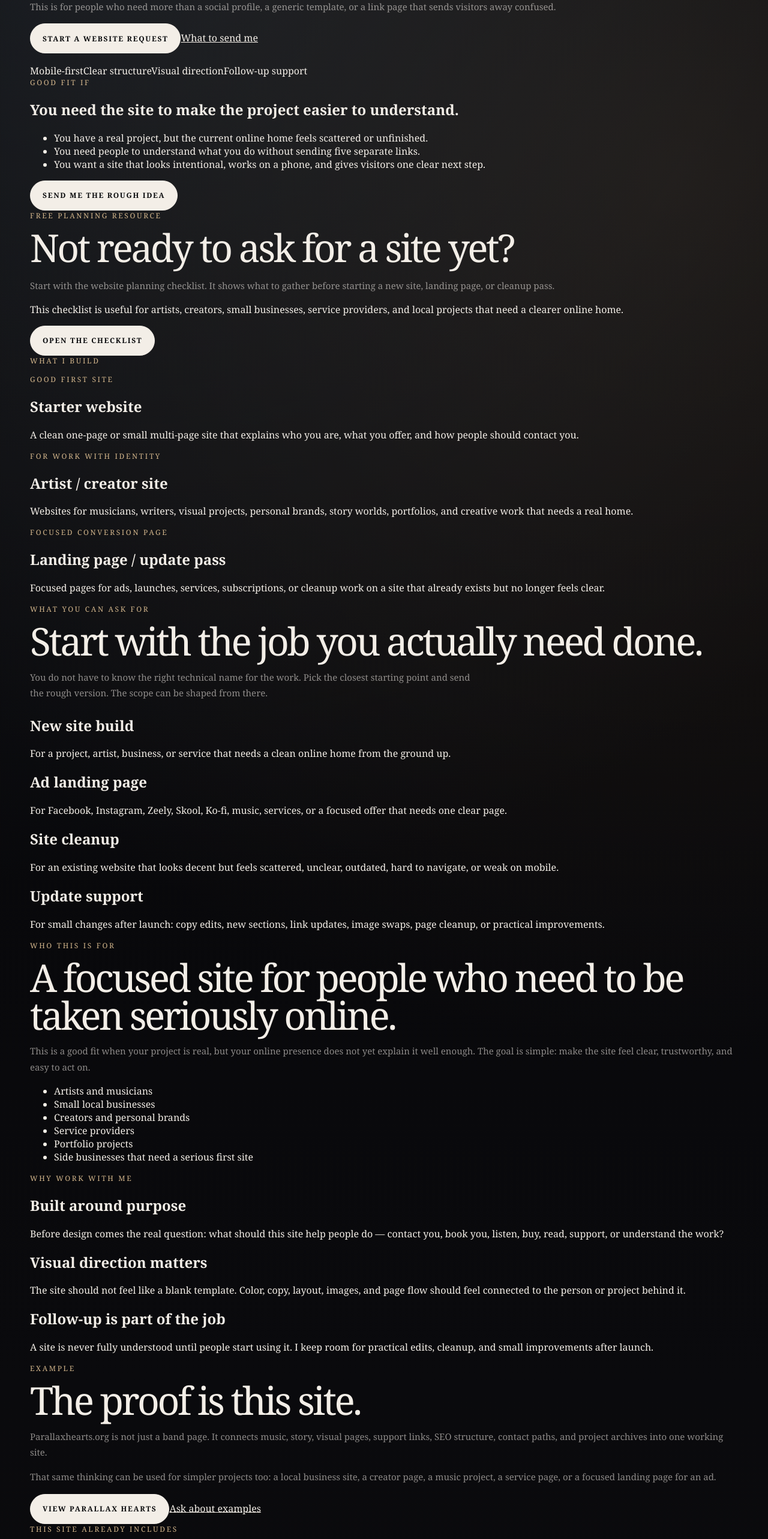
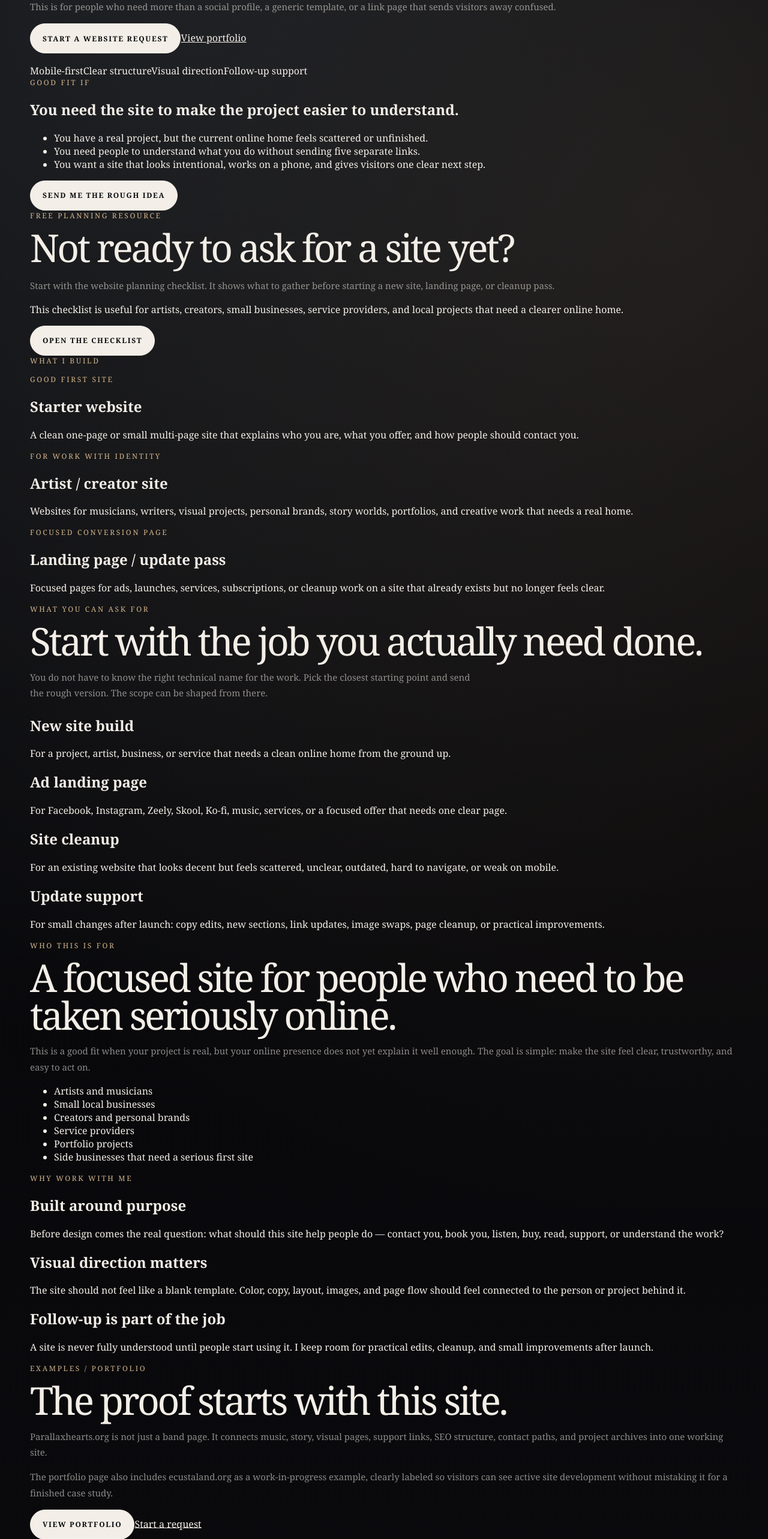
Before and after one commit to chthomps4/parallaxhearts-site, a Next.js app in the folder site/: page /websites in a window 1280 px wide. Shown: the part 234-2800 px from the top of the page at 60% size. Built offline with nearby package versions, Linux system fonts and the light colour scheme.

Commit message:
Add services pricing ranges and portfolio CTA

```diff
--- a/site/app/websites/page.tsx
+++ b/site/app/websites/page.tsx
@@ -129,6 +129,29 @@ const offerTypes = [
   },
 ];
 
+const pricingRanges = [
+  {
+    title: "Focused landing page",
+    range: "Starting around $250–$500",
+    text: "Best for an ad campaign, launch, service offer, music release, Skool class, Ko-fi page, or one clear call to action.",
+  },
+  {
+    title: "Starter site",
+    range: "Starting around $500–$900",
+    text: "A clean one-page or small multi-section site with clear copy, mobile flow, contact path, and basic launch setup.",
+  },
+  {
+    title: "Artist / creator site",
+    range: "Starting around $900–$1,800+",
+    text: "A fuller site for music, story, portfolio, services, support links, pages, visuals, and a stronger project structure.",
+  },
+  {
+    title: "Cleanup / update pass",
+    range: "Quoted by scope",
+    text: "For existing sites that need clearer navigation, copy cleanup, new sections, mobile polish, or practical follow-up updates.",
+  },
+];
+
 const adFitPoints = [
   "You have a real project, but the current online home feels scattered or unfinished.",
   "You need people to understand what you do without sending five separate links.",
@@ -218,8 +241,8 @@ export default function WebsitesPage() {
               <Link className="primary-button" href="/website-intake">
                 Start a website request
               </Link>
-              <Link className="ghost-button" href="#intake">
-                What to send me
+              <Link className="ghost-button" href="/portfolio">
+                View portfolio
               </Link>
             </div>
 
@@ -338,20 +361,20 @@ export default function WebsitesPage() {
       <section className="section-shell">
         <div className="site-container two-column">
           <div>
-            <p className="kicker">Example</p>
-            <h2 className="section-title">The proof is this site.</h2>
+            <p className="kicker">Examples / portfolio</p>
+            <h2 className="section-title">The proof starts with this site.</h2>
             <p className="soft-copy">
               Parallaxhearts.org is not just a band page. It connects music, story, visual pages, support links, SEO structure, contact paths, and project archives into one working site.
             </p>
             <p className="soft-copy">
-              That same thinking can be used for simpler projects too: a local business site, a creator page, a music project, a service page, or a focused landing page for an ad.
+              The portfolio page also includes ecustaland.org as a work-in-progress example, clearly labeled so visitors can see active site development without mistaking it for a finished case study.
             </p>
             <div className="button-row websites-cta-row">
-              <Link className="primary-button" href="/">
-                View Parallax Hearts
+              <Link className="primary-button" href="/portfolio">
+                View portfolio
               </Link>
               <Link className="ghost-button" href="/website-intake">
-                Ask about examples
+                Start a request
               </Link>
             </div>
           </div>
@@ -363,6 +386,27 @@ export default function WebsitesPage() {
                 <li key={point}>{point}</li>
               ))}
             </ul>
+          </div>
+        </div>
+      </section>
+
+      <section className="section-shell muted-section">
+        <div className="site-container two-column">
+          <div>
+            <p className="kicker">What to expect</p>
+            <h2 className="section-title">Simple starting ranges. Final quote after scope.</h2>
+            <p className="soft-copy">
+              These are starting points, not locked packages. The final price depends on page count, content readiness, visual needs, forms, integrations, revision depth, and launch support.
+            </p>
+          </div>
+          <div className="card-grid two-card-grid">
+            {pricingRanges.map((item) => (
+              <article className="feature-card" key={item.title}>
+                <p className="kicker">{item.range}</p>
+                <h2>{item.title}</h2>
+                <p>{item.text}</p>
+              </article>
+            ))}
           </div>
         </div>
       </section>
@@ -411,10 +455,7 @@ export default function WebsitesPage() {
         <div className="site-container two-column">
           <div>
             <p className="kicker">Pricing / Subscribers</p>
-            <h2 className="section-title">Pricing is based on the real scope of the site.</h2>
-            <p className="soft-copy">
-              A small update, a one-page landing page, a new multi-page site, and ongoing support are different jobs. I keep the scope clear before work begins so the time, revision path, and expectations are understood up front.
-            </p>
+            <h2 className="section-title">Subscribers may receive website perks when offers are active.</h2>
             <p className="soft-copy">
               Subscriber perks may be used for website-service discounts, update credits, or deeper process breakdowns when a specific offer is active. They are not a blank promise of unlimited free work.
             </p>
```
